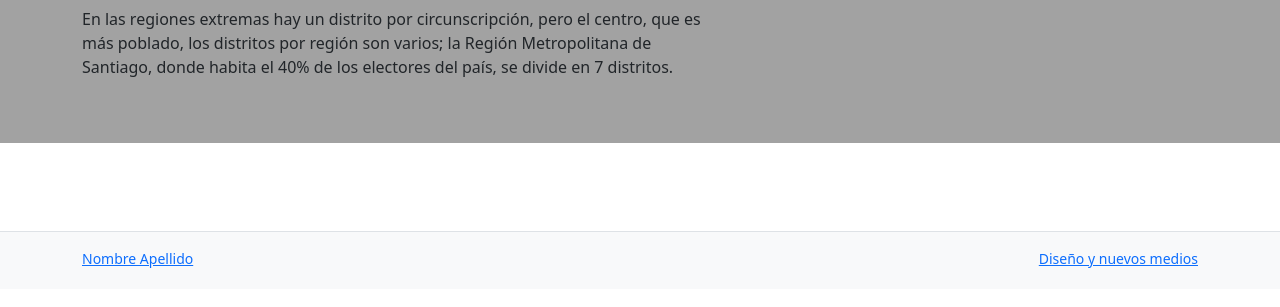
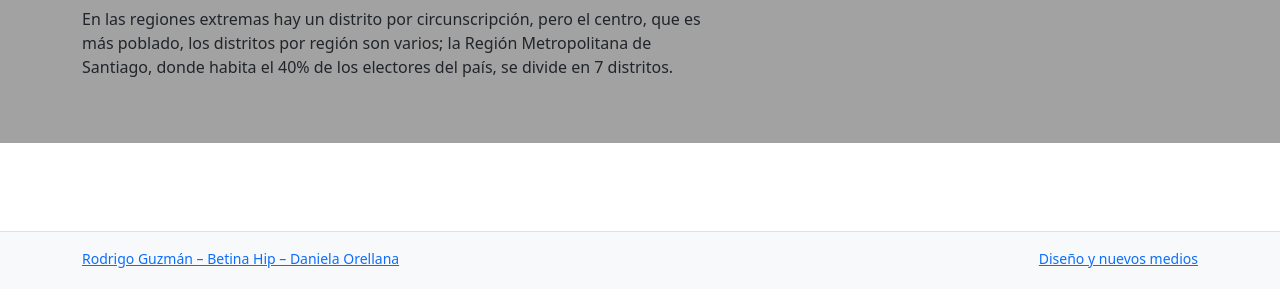
Before and after one commit to dnonuevosmedios-11/distritos-electorales, a plain HTML site: page index.html in a window 1280 px wide. Shown: the part 173-480 px from the top of the page. Drawn offline with nearby package versions, Linux system fonts and the light colour scheme; no server answers.

Commit message:
Add files via upload

```diff
--- a/index.html
+++ b/index.html
@@ -31,7 +31,7 @@
             <div class="container">
                 <div class="row pt-3 pb-1">
                     <div class="col">
-                        <p class="small d-flex justify-content-between align-items-center"><a href="#">Nombre Apellido</a> <a href="#">Diseño y nuevos medios</a></p>
+                        <p class="small d-flex justify-content-between align-items-center"><a href="https://github.com/dnonuevosmedios-11">Rodrigo Guzmán – Betina Hip – Daniela Orellana</a> <a href="https://github.com/profesorfaco/dno037-2021">Diseño y nuevos medios</a></p>
                     </div>
                 </div>
             </div>
```
